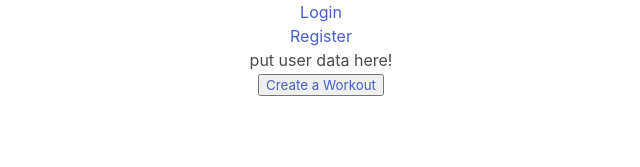
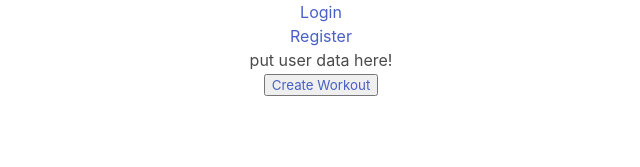
Before and after one commit to toneiojimz/weight-lifting-sample, a React (Create React App) app in the folder weightlifting/: page /dashboard in a window 1280 px wide. Shown: the top 167 px of the page, without its empty margins (319-959 px from the left). Built offline with nearby package versions, Linux system fonts and the light colour scheme; sample sign-in values are in the browser's storage.

Commit message:
create workout form updated

```diff
--- a/weightlifting/src/components/Dashboard.js
+++ b/weightlifting/src/components/Dashboard.js
@@ -8,7 +8,7 @@ const Dashboard = () => {
             <h1>put user data here!</h1>
 
             <button>
-            <Link to="/workoutform">Create a Workout</Link>
+            <Link to="/workoutform">Create Workout</Link>
             </button>
         </div>
     )
```
